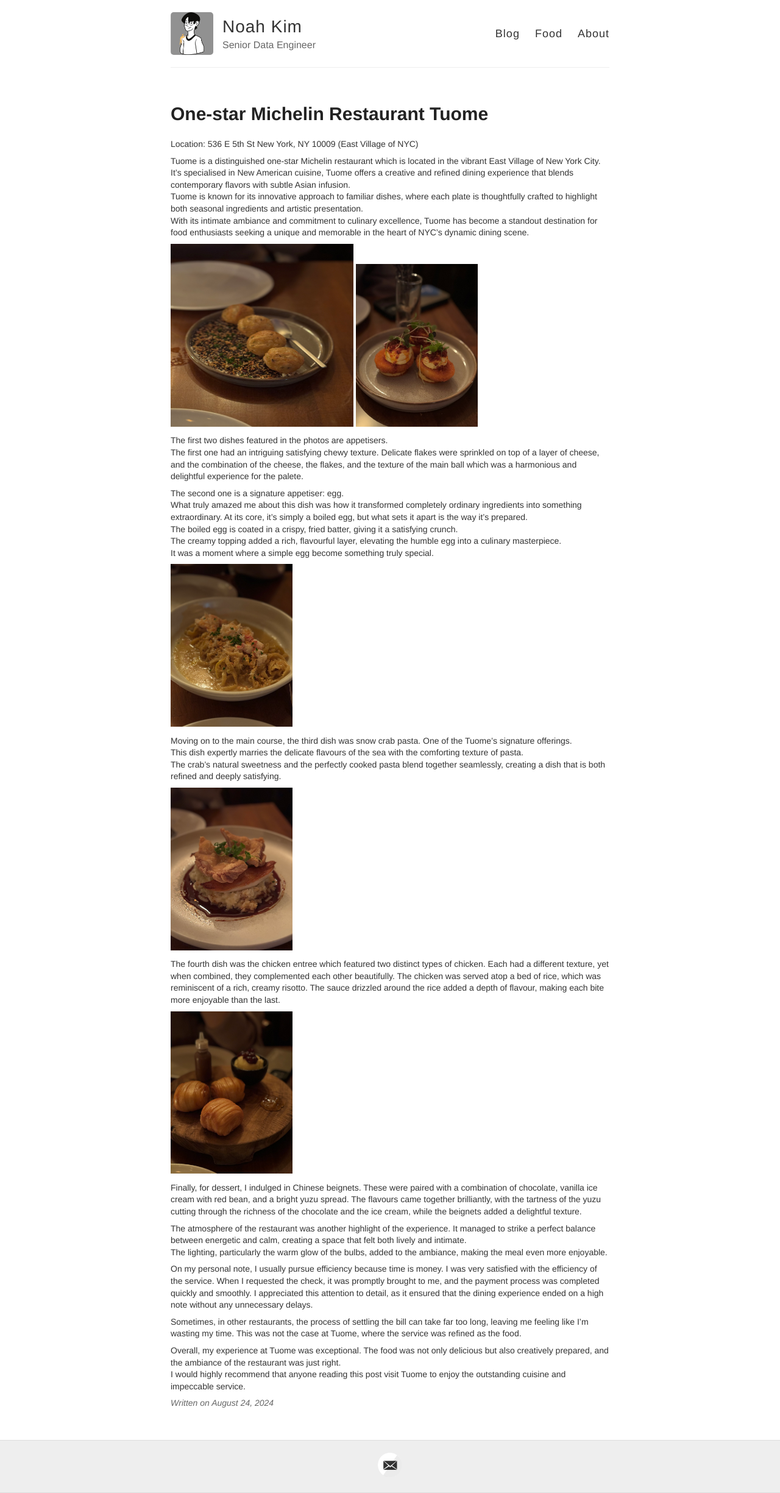
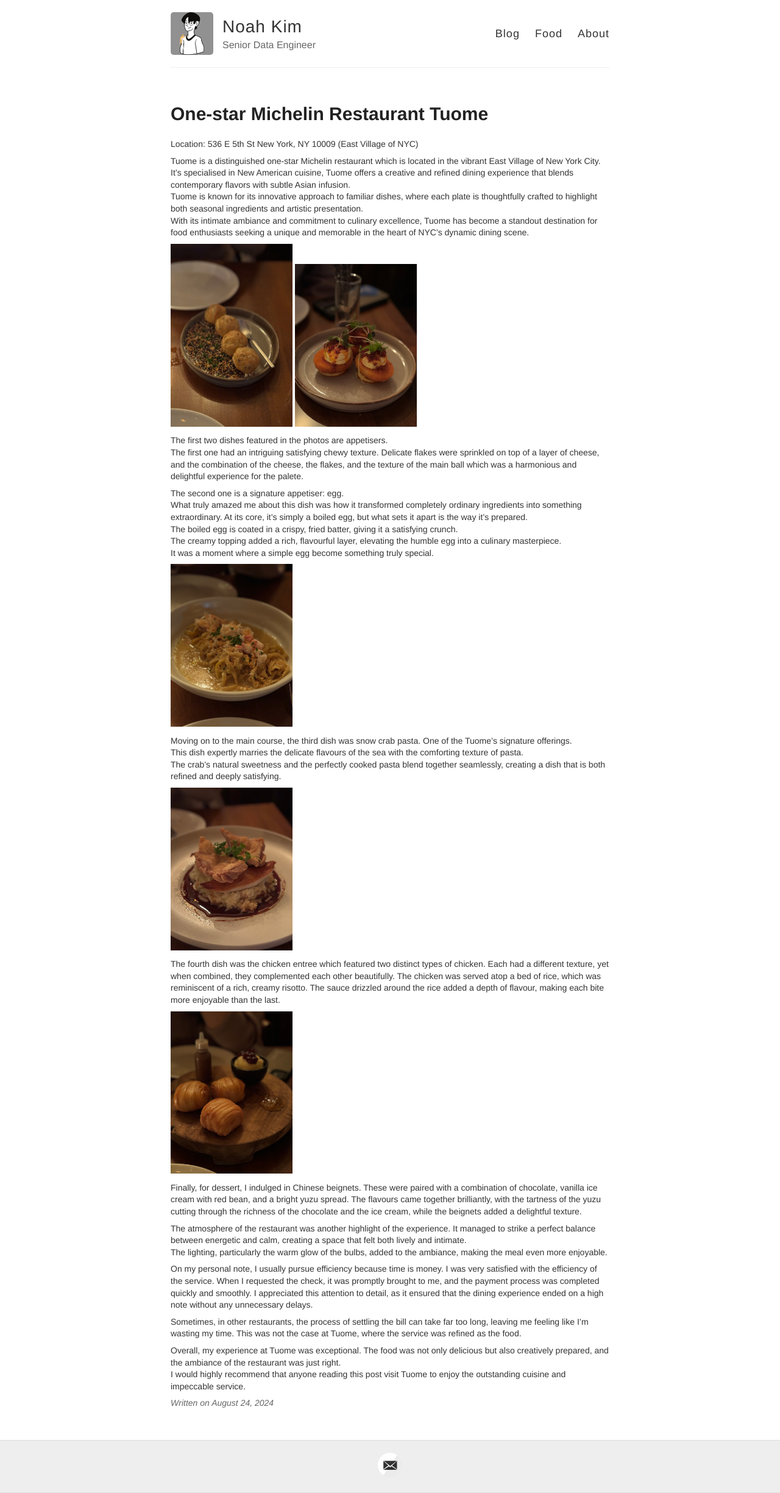
Before and after one commit to noahtjkim/noahtjkim.github.io, a Jekyll site: the page built from _posts/2024-08-24-Tuome.md, in a window 1280 px wide. Shown: the whole page at 61% size. Built offline with Jekyll 4.4.1, drawn with Linux system fonts in a browser that asks for light colours.

Commit message:
Update 2024-08-24-Tuome.md

```diff
--- a/_posts/2024-08-24-Tuome.md
+++ b/_posts/2024-08-24-Tuome.md
@@ -12,7 +12,7 @@
 With its intimate ambiance and commitment to culinary excellence, Tuome has become a standout destination for food enthusiasts seeking a unique and memorable in the heart of NYC's dynamic dining scene.
 
 
-<img src="/images/tuome/appetiser_1.jpg" alt="appetiser_1" width="300" height="300">
+<img src="/images/tuome/appetiser_1.jpg" alt="appetiser_1" width="200" height="300">
 ![appetiser_egg](/images/tuome/appetiser_egg.jpg){: .img-medium }
 
 The first two dishes featured in the photos are appetisers.
```
